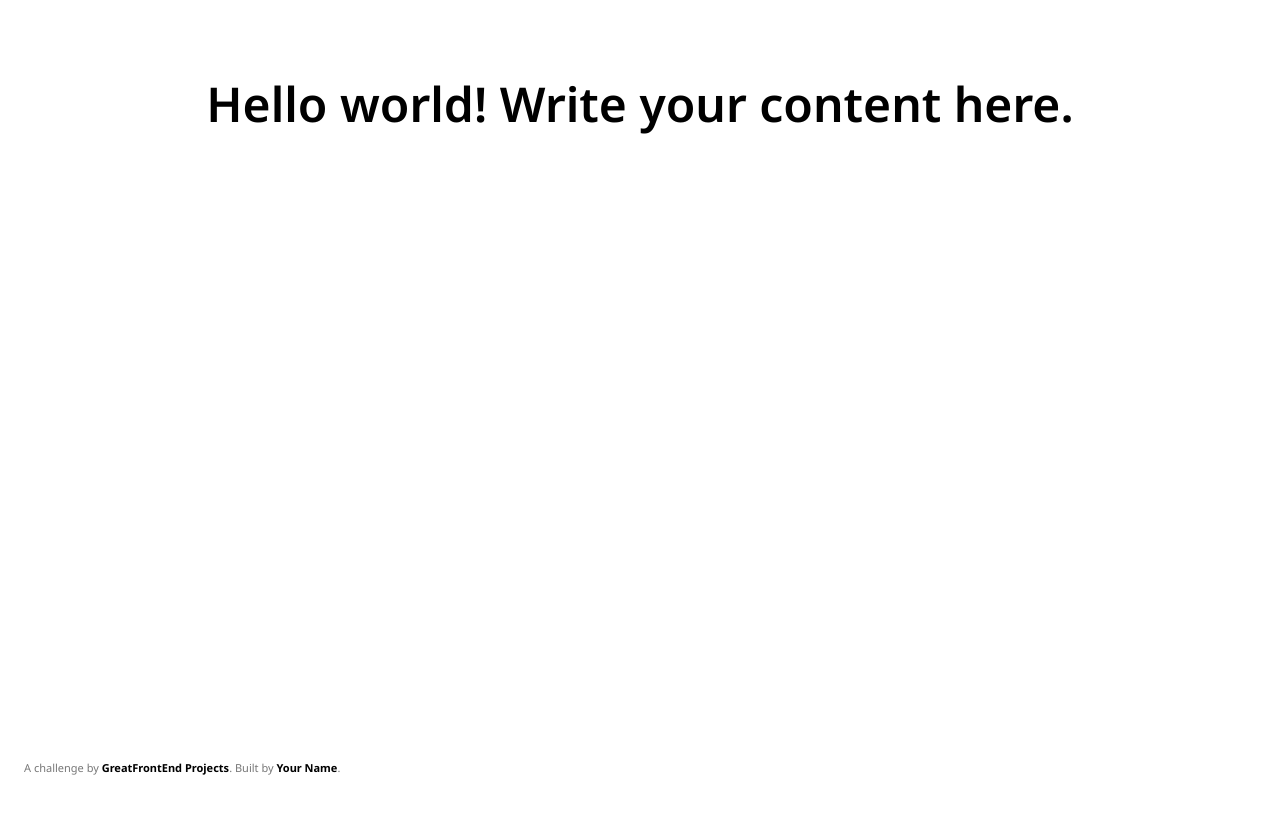
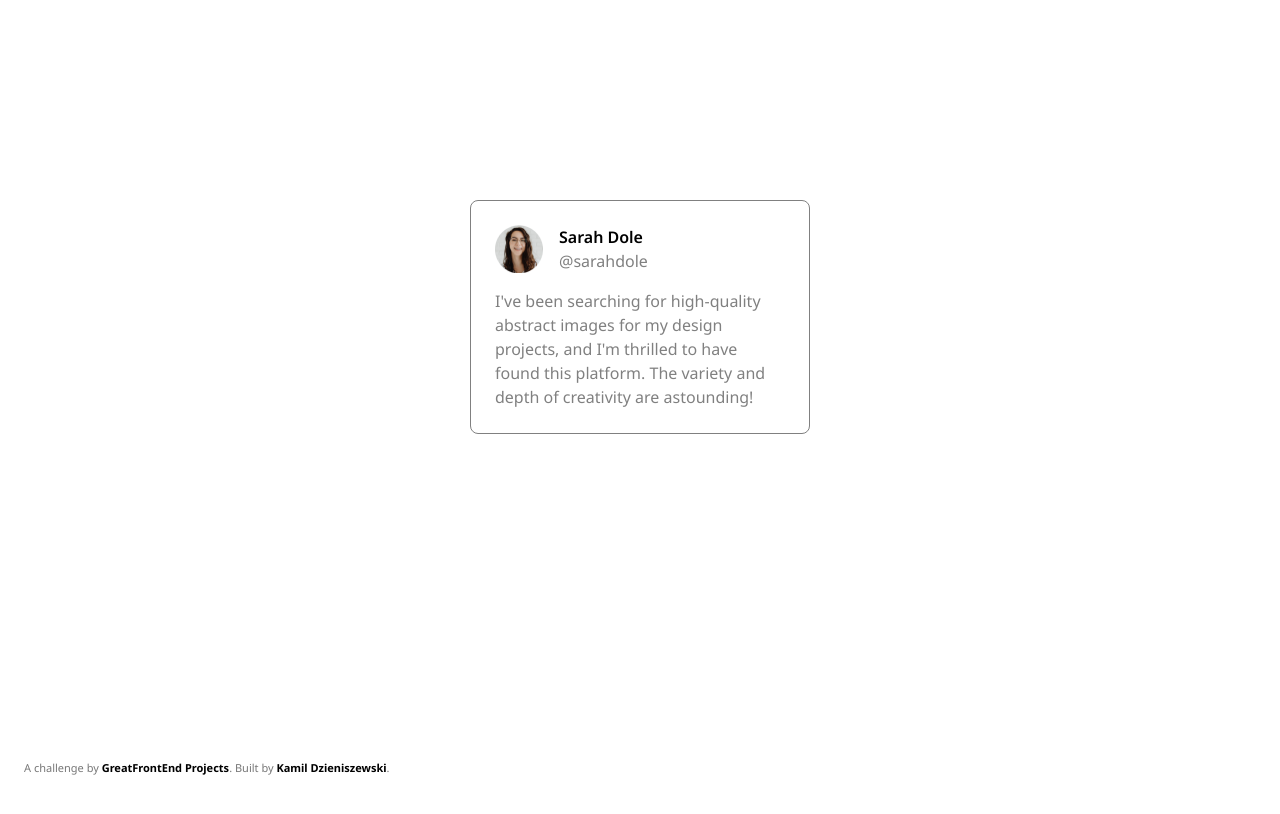
Before and after one commit to dzienisz/testimonial-card, a plain HTML site: page index.html in a window 1280 px wide. Drawn offline with nearby package versions, Linux system fonts and the light colour scheme.

Commit message:
feat: code

```diff
--- a/index.html
+++ b/index.html
@@ -20,20 +20,56 @@
 
     <link rel="icon" href="img/favicon.ico" sizes="any" />
     <style>
-      /* You may write styles inside this <style> tag or within `css/style.css`. */
+      .card-container {
+        width: 340px;
+        margin-top: 200px;
+        padding: 24px;
+        margin-left: auto;
+        margin-right: auto;
+        border: 1px solid gray;
+        border-radius: 8px;
+      }
+      .card-profile {
+        display: flex;
+
+        margin-bottom: 16px;
+      }
+      .card-picture {
+        width: 48px;
+        height: 48px;
+        margin-right: 16px;
+      }
+      .card-name {
+        font-weight: 600;
+      }
+      .card-twitter {
+        color: gray;
+      }
+      .card-description {
+        font-size: 16px;
+        color: gray;
+      }
     </style>
   </head>
   <body>
-    <!-- Add your site or application content here -->
-    <h1 class="text-5xl text-center font-semibold pt-20">
-      Hello world! Write your content here.
-    </h1>
-
-    <!-- Sarah Dole
-      @sarahdole
-      I've been searching for high-quality abstract images for my design projects,
-      and I'm thrilled to have found this platform. The variety and depth of creativity are astounding!
-    -->
+    <div class="card-container">
+      <div class="card-profile">
+        <img
+          class="card-picture"
+          src="img/profile-thumbnail.png"
+          alt="Profile thumbnail"
+        />
+        <div>
+          <p class="card-name">Sarah Dole</p>
+          <p class="card-twitter">@sarahdole</p>
+        </div>
+      </div>
+      <p class="card-description">
+        I've been searching for high-quality abstract images for my design
+        projects, and I'm thrilled to have found this platform. The variety and
+        depth of creativity are astounding!
+      </p>
+    </div>
 
     <!-- Attribute this challenge to yourself! -->
     <div class="credits">
@@ -43,8 +79,8 @@
         target="_blank"
         >GreatFrontEnd Projects</a
       >. Built by
-      <a href="https://www.greatfrontend.com/u/your_username" target="_blank"
-        >Your Name</a
+      <a href="https://www.greatfrontend.com/u/Dzienisz" target="_blank"
+        >Kamil Dzieniszewski</a
       >.
     </div>
     <script src="js/index.js"></script>
```
